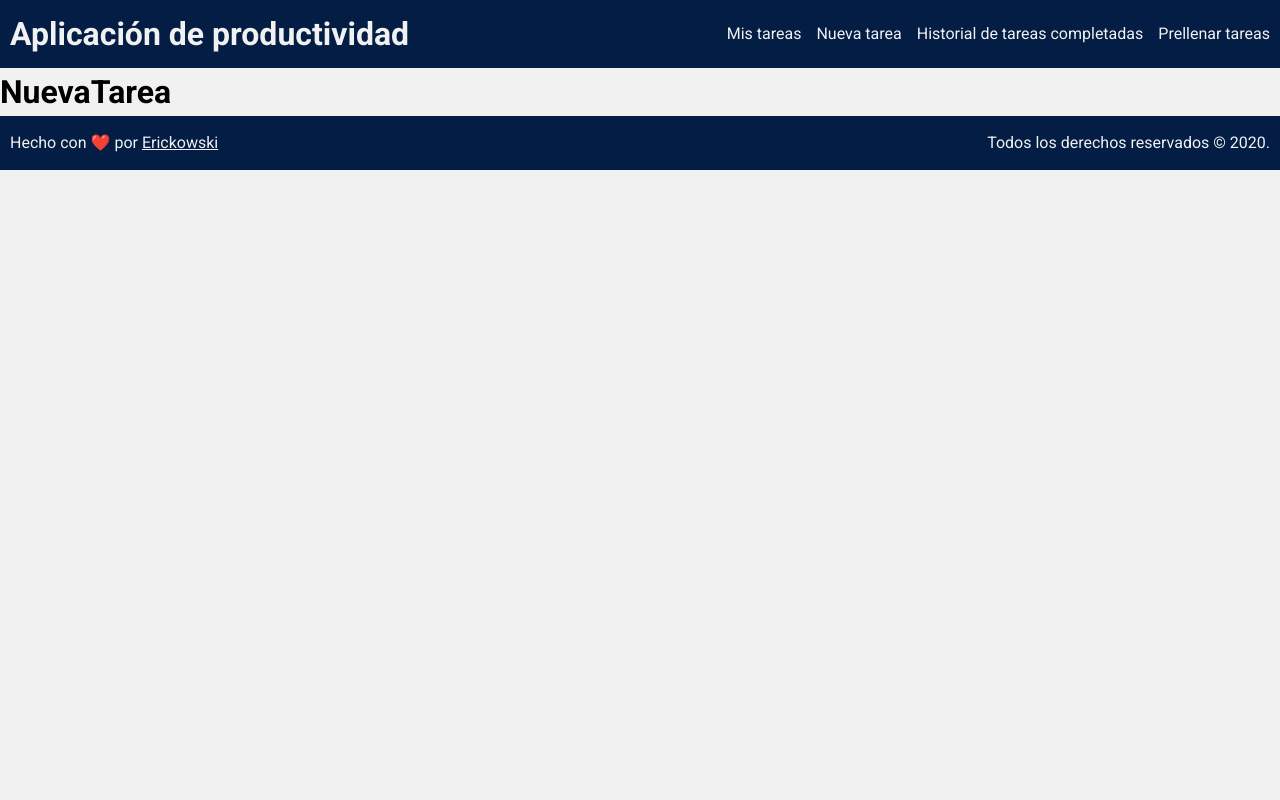
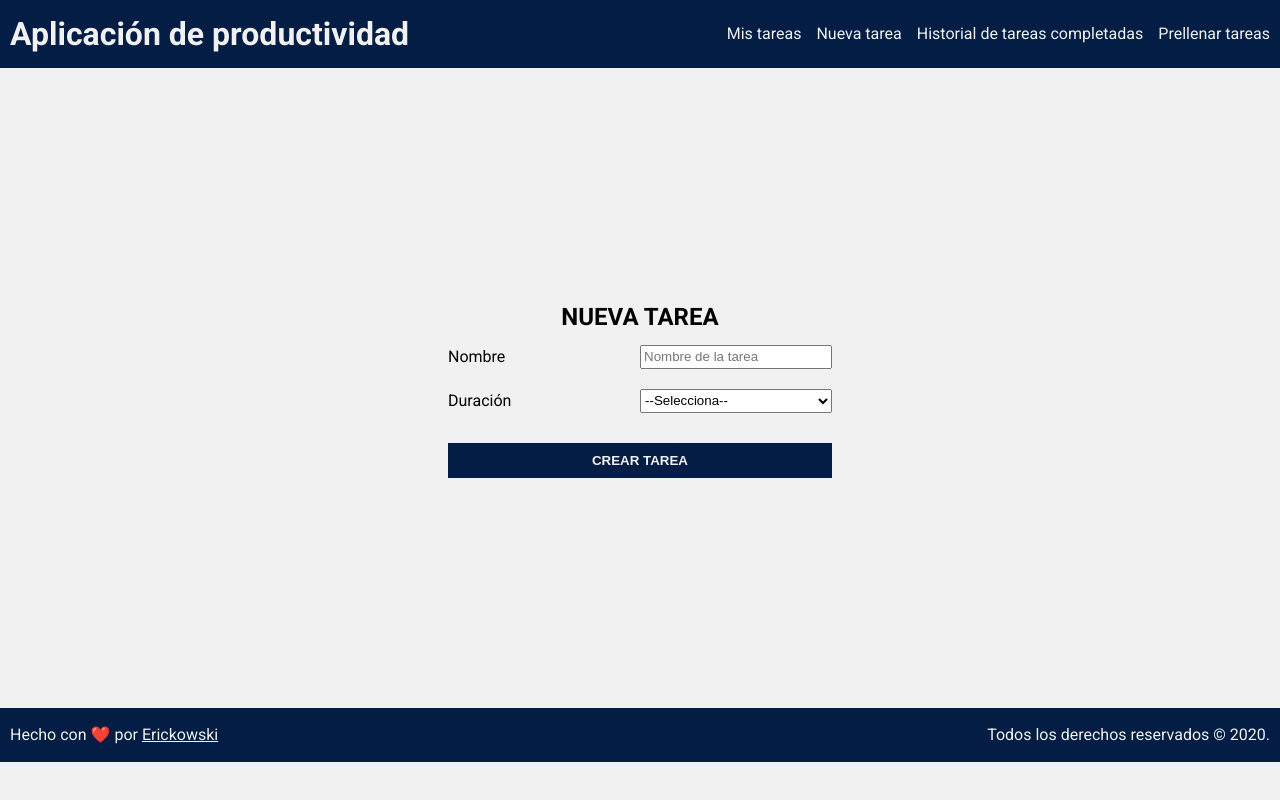
Before and after one commit to Erickowski/arkon, a React (Create React App) app: page /nueva-tarea in a window 1280 px wide. Built offline with nearby package versions, Linux system fonts and the light colour scheme.

Commit message:
Nueva tarea, estilos y diseño

```diff
--- a/src/context/tareaReducer.jsx
+++ b/src/context/tareaReducer.jsx
@@ -1,5 +1,12 @@
+import { CREAR_TAREA } from "../types";
+
 export default (state, action) => {
   switch (action.type) {
+    case CREAR_TAREA:
+      return {
+        ...state,
+        tareas: [...state.tareas, action.payload],
+      };
     default:
       return state;
   }
--- a/src/context/tareaState.jsx
+++ b/src/context/tareaState.jsx
@@ -1,6 +1,9 @@
 import React, { useReducer } from "react";
+
 import TareaContext from "./tareaContext";
 import TareaReducer from "./tareaReducer";
+
+import { CREAR_TAREA } from "../types";
 
 const TareaState = ({ children }) => {
   const initialState = {
@@ -10,9 +13,16 @@ const TareaState = ({ children }) => {
   const [state, dispatch] = useReducer(TareaReducer, initialState);
 
   // Funciones
+  // Agregar tarea
+  const agregarTarea = (tarea) => {
+    dispatch({
+      type: CREAR_TAREA,
+      payload: tarea,
+    });
+  };
 
   return (
-    <TareaContext.Provider value={{ tareas: state.tareas }}>
+    <TareaContext.Provider value={{ tareas: state.tareas, agregarTarea }}>
       {children}
     </TareaContext.Provider>
   );
--- a/src/pages/Home.jsx
+++ b/src/pages/Home.jsx
@@ -1,12 +1,21 @@
-import React from "react";
+import React, { useContext } from "react";
 import styled from "@emotion/styled";
+import TareaContext from "../context/tareaContext";
 
-const HomeContainer = styled.main``;
+const HomeContainer = styled.main`
+  min-height: 85vh;
+  padding: 1rem;
+`;
 
 const Home = () => {
+  const { tareas } = useContext(TareaContext);
+  console.log(tareas);
   return (
     <HomeContainer>
       <h2>Mis tareas</h2>
+      {tareas.length === 0 && (
+        <p>Aún no tienes tareas agregadas, agrega una.</p>
+      )}
     </HomeContainer>
   );
 };
--- a/src/pages/NuevaTarea.jsx
+++ b/src/pages/NuevaTarea.jsx
@@ -1,7 +1,112 @@
-import React from "react";
+import React, { useState } from "react";
+import styled from "@emotion/styled";
+import { useHistory } from "react-router-dom";
+
+const NuevaTareaContainer = styled.main`
+  min-height: 80vh;
+  display: flex;
+  flex-direction: column;
+  align-items: center;
+  justify-content: center;
+  h2 {
+    text-transform: uppercase;
+    color: var(--black);
+  }
+  form {
+    width: 30vw;
+    display: flex;
+    flex-direction: column;
+    align-items: stretch;
+    div {
+      display: flex;
+      justify-content: space-between;
+      margin: 1rem 0;
+      input,
+      select {
+        width: 50%;
+      }
+    }
+    & > p {
+      padding: 1rem;
+      border-radius: 1rem;
+      background-color: red;
+      color: var(--white);
+      text-align: center;
+    }
+    > input {
+      margin-top: 2rem;
+      padding: 1rem;
+      background-color: var(--blue);
+      color: var(--white);
+      font-weight: 700;
+      text-transform: uppercase;
+      border: none;
+      cursor: pointer;
+      transition: all 0.3s ease;
+      &:hover {
+        background-color: var(--white);
+        color: var(--blue);
+      }
+    }
+  }
+`;
 
 const NuevaTarea = () => {
-  return <h1>NuevaTarea</h1>;
+  const history = useHistory();
+
+  const [tarea, guardarTarea] = useState({
+    nombre: "",
+    duracion: "",
+  });
+  const [error, guardarError] = useState(false);
+
+  const onChange = (e) => {
+    guardarTarea({
+      ...tarea,
+      [e.target.name]: e.target.value,
+    });
+  };
+
+  const { nombre, duracion } = tarea;
+
+  const onSubmit = (e) => {
+    e.preventDefault();
+    if (nombre.trim() === "" || duracion === "") {
+      guardarError(true);
+      return;
+    }
+    guardarError(false);
+    history.push("/");
+  };
+
+  return (
+    <NuevaTareaContainer>
+      <h2>Nueva Tarea</h2>
+      <form onSubmit={onSubmit}>
+        {error && <p>Todos los campos son obligatorios.</p>}
+        <div>
+          <label htmlFor="nombre">Nombre</label>
+          <input
+            type="text"
+            name="nombre"
+            placeholder="Nombre de la tarea"
+            value={nombre}
+            onChange={onChange}
+          />
+        </div>
+        <div>
+          <label htmlFor="duracion">Duración</label>
+          <select name="duracion" value={duracion} onChange={onChange}>
+            <option value="">--Selecciona--</option>
+            <option value="corta">30 minutos</option>
+            <option value="media">45 minutos</option>
+            <option value="larga">1 hora</option>
+          </select>
+        </div>
+        <input className="submit" type="submit" value="Crear tarea" />
+      </form>
+    </NuevaTareaContainer>
+  );
 };
 
 export default NuevaTarea;
```
